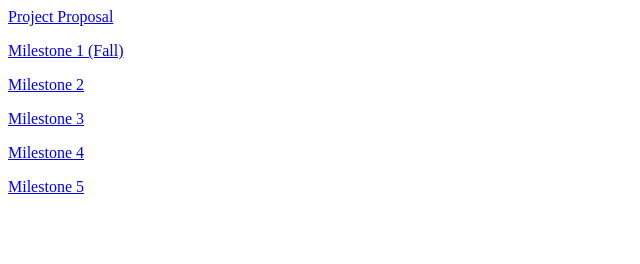
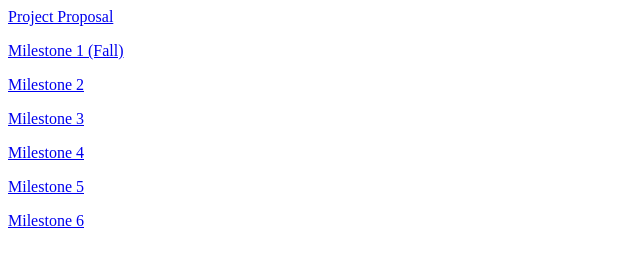
Before and after one commit to j-b-z/j-b-z.github.io, a plain HTML site: page index.html in a window 1280 px wide. Shown: the whole page, without its empty margins (0-640 px from the left). Drawn offline with Linux system fonts and the light colour scheme.

Commit message:
Update index.html

```diff
--- a/index.html
+++ b/index.html
@@ -4,3 +4,4 @@
 <p><a href="/docs/15400%20Milestone%203.pdf">Milestone 3</a></p>
 <p><a href="/docs/15400%20Milestone%204.pdf">Milestone 4</a></p>
 <p><a href="/docs/15400%20Milestone%205.pdf">Milestone 5</a></p>
+<p><a href="/docs/15400%20Milestone%206.pdf">Milestone 6</a></p>
```
